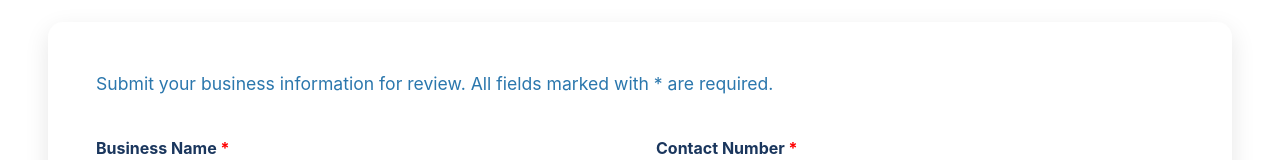
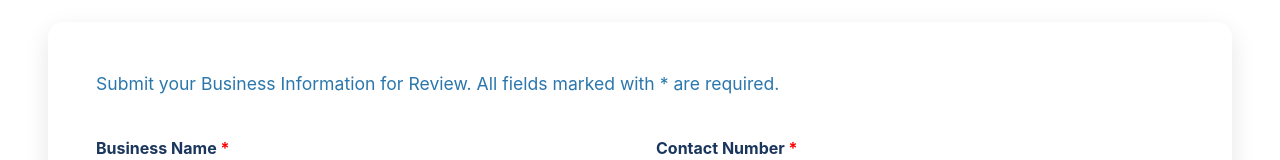
Before and after one commit to kmlakshan1027/BusinessDirectory-web-user, a React (Create React App) app: page /add-business in a window 1280 px wide. Shown: the part 196-356 px from the top of the page. Built offline with nearby package versions, Linux system fonts and the light colour scheme; no server answers; the database is empty.

Commit message:
08.23 Committe

```diff
--- a/src/pages/User/Add_Business.js
+++ b/src/pages/User/Add_Business.js
@@ -1086,7 +1086,7 @@ const AddBusiness = () => {
               fontSize: '1.1rem',
               lineHeight: '1.6'
             }}>
-              Submit your business information for review. All fields marked with * are required.
+              Submit your Business Information for Review. All fields marked with * are required.
             </p>
 
             <form onSubmit={handleSubmit}>
```
